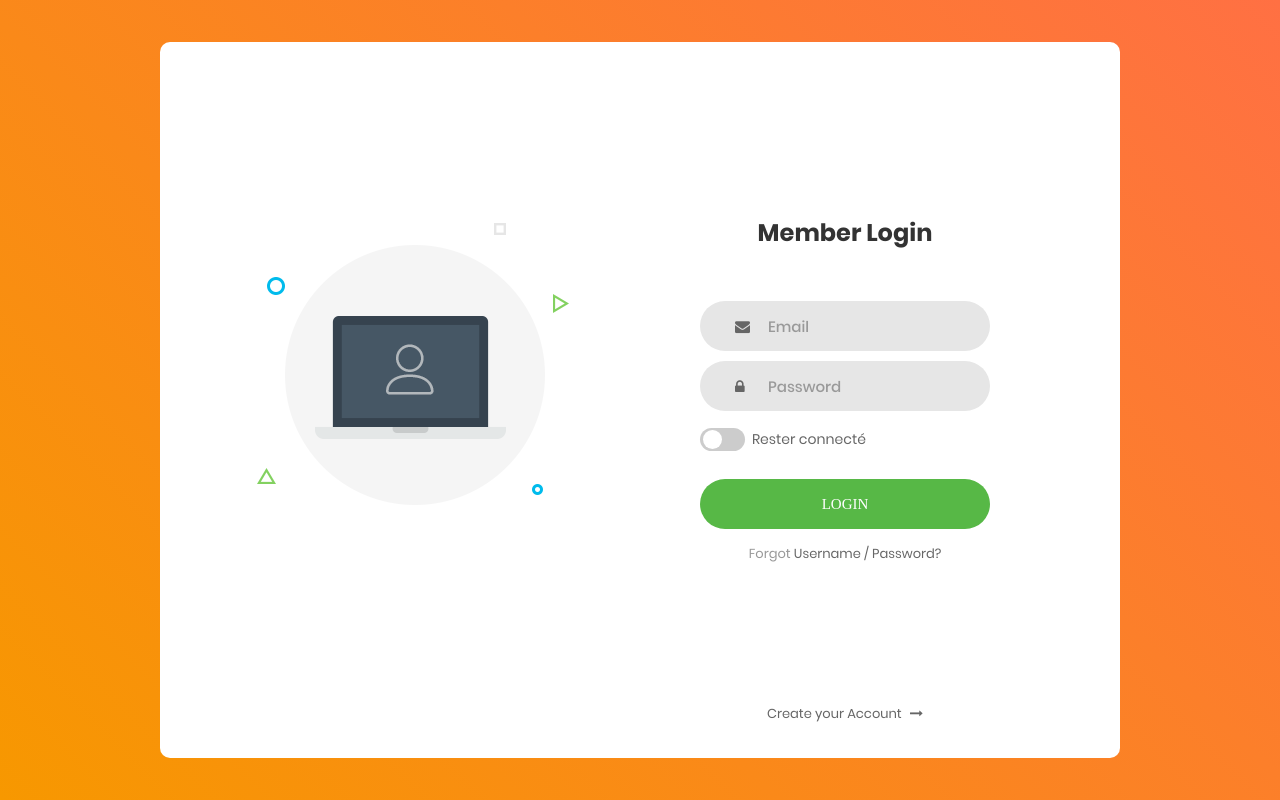
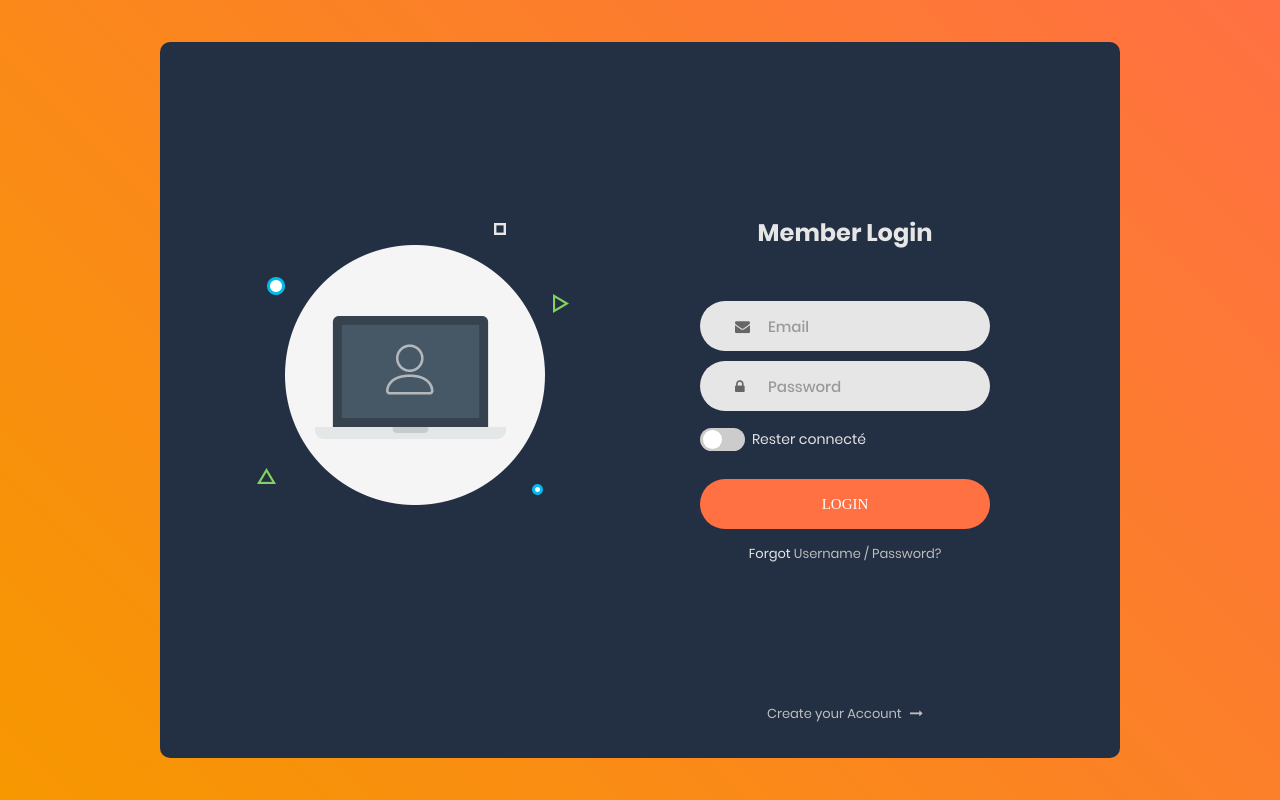
Before and after one commit to thibe19/PPE3, a PHP site: page /login_page in a window 1280 px wide. Run offline with PHP 8.4, Linux system fonts and the light colour scheme; some web fonts are replaced.

Commit message:
modification css 09/11/18

```diff
--- a/login_page/css/main.css
+++ b/login_page/css/main.css
@@ -1,5 +1,3 @@
-
-
 
 
 /*//////////////////////////////////////////////////////////////////
@@ -58,7 +56,7 @@ a:focus {
 
 a:hover {
 	text-decoration: none;
-  color: #57b846;
+  color: #ff7043;
 }
 
 /*---------------------------------------------*/
@@ -70,7 +68,7 @@ p {
 	font-family: Poppins-Regular;
 	font-size: 14px;
 	line-height: 1.7;
-	color: #666666;
+	color: rgb(230,230,230);
 	margin: 0px;
 }
 
@@ -137,14 +135,14 @@ iframe {
   font-family: Poppins-Regular;
   font-size: 13px;
   line-height: 1.5;
-  color: #999999;
+  color: rgb(230,230,230);
 }
 
 .txt2 {
   font-family: Poppins-Regular;
   font-size: 13px;
   line-height: 1.5;
-  color: #666666;
+  color: rgb(190,190,190);
 }
 
 
@@ -177,7 +175,7 @@ iframe {
 
 .wrap-login100 {
   width: 960px;
-  background: #fff;
+  background: #232f42;
   border-radius: 10px;
   overflow: hidden;
 
@@ -211,7 +209,7 @@ iframe {
 .login100-form-title {
   font-family: Poppins-Bold;
   font-size: 24px;
-  color: #333333;
+  color: rgb(230,230,230);
   line-height: 1.2;
   text-align: center;
 
@@ -256,7 +254,7 @@ iframe {
   width: 100%;
   height: 100%;
   box-shadow: 0px 0px 0px 0px;
-  color: rgba(87,184,70, 0.8);
+  color: #ff7043;
 }
 
 .input100:focus + .focus-input100 {
@@ -304,7 +302,7 @@ iframe {
 }
 
 .input100:focus + .focus-input100 + .symbol-input100 {
-  color: #57b846;
+  color: #ff7043;
   padding-left: 28px;
 }
 
@@ -332,7 +330,7 @@ iframe {
   width: 100%;
   height: 50px;
   border-radius: 25px;
-  background: #57b846;
+  background: #ff7043;
   display: -webkit-box;
   display: -webkit-flex;
   display: -moz-box;
--- a/login_page/css/style.css
+++ b/login_page/css/style.css
@@ -40,11 +40,11 @@
 }
 
 input:checked + .slider {
-  background-color: #57b846;
+  background-color: #ff7043;
 }
 
 input:focus + .slider {
-  box-shadow: 0 0 1px #2196F3;
+  box-shadow: 0 0 1px #ff7043;
 }
 
 input:checked + .slider:before {
```
